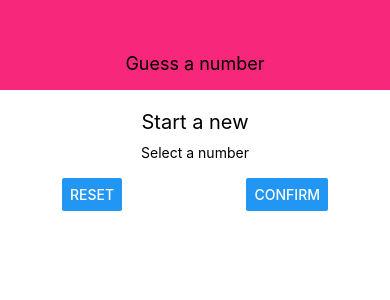
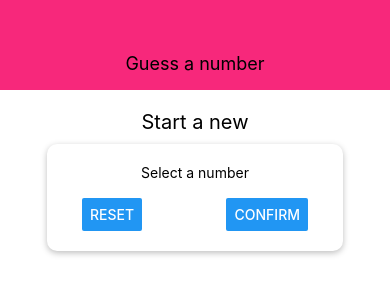
Before and after one commit to cyrusonline/react-native-component, a React Native app: screen / in a window 390 px wide. Shown: the top 300 px of the page. Built offline with nearby package versions, Linux system fonts and the light colour scheme.

Commit message:
extracting card components

```diff
--- /dev/null
+++ b/components/Card.js
@@ -0,0 +1,19 @@
+import React from 'react';
+import {View, StyleSheet} from 'react-native'
+const Card = props =>{
+    return <View style={{...styles.card,...props.style}}>{props.children}</View>
+};
+const styles = StyleSheet.create({
+    card:{
+
+        shadowColor: 'black',
+        shadowOffset:{width:0, height:2},
+        shadowRadius:6,
+        shadowOpacity:0.26,
+        elevation:5,
+        backgroundColor:'white',
+        padding:20,
+        borderRadius:10
+    }
+})
+export default Card
--- a/screens/StartGameScreen.js
+++ b/screens/StartGameScreen.js
@@ -1,20 +1,20 @@
 import React from 'react';
 import {View, Text, StyleSheet, TextInput, Button} from 'react-native'
-
+import Card from '../components/Card'
 const StartGameScreen = props => {
     return (
         <View style={styles.screen}>
             <Text style={styles.title}>Start a new</Text>
 
 
-            <View style={styles.inputContainer}>
+            <Card style={styles.inputContainer}>
                 <Text>Select a number</Text>
                 <TextInput/>
                 <View style={styles.buttonContainer}>
                     <Button title="Reset" onPress={()=>{}}/>
                     <Button title="Confirm" onPress={()=>{}}/>
                 </View>
-            </View>
+            </Card>
         </View>
     )
 };
@@ -31,7 +31,15 @@
     inputContainer:{
         width:300,
         maxWidth:'80%',
-        alignItems:'center'
+        alignItems:'center',
+        shadowColor: 'black',
+        shadowOffset:{width:0, height:2},
+        shadowRadius:6,
+        shadowOpacity:0.26,
+        elevation:5,
+        backgroundColor:'white',
+        padding:20,
+        borderRadius:10
     },
     buttonContainer:{
         flexDirection: 'row',
```
Also changed, not shown: 1 other file (tests, documents, lock files or other folders).
